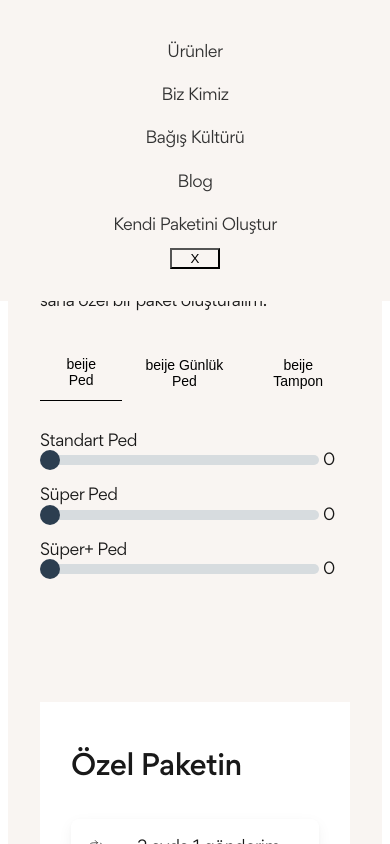
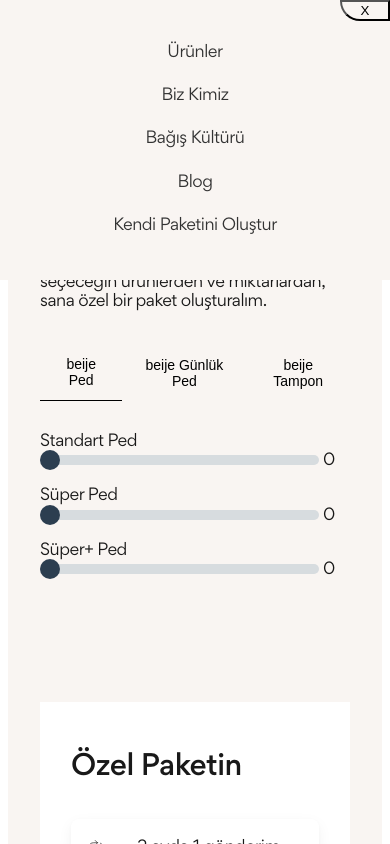
Before and after one commit to Emanet/case0, a Next.js app: page / in a window 390 px wide. Both pictures are taken after a click on the button 353 px from the left and 22 px from the top of the page. Shown: the top 844 px of the page. Built offline with nearby package versions, Linux system fonts and the light colour scheme.

Commit message:
style: hamburgermenu close button

```diff
--- a/src/app/components/Header/HamburgerButton/Hamburger/index.tsx
+++ b/src/app/components/Header/HamburgerButton/Hamburger/index.tsx
@@ -1,5 +1,5 @@
 import React from "react";
-import { StyledHamburger } from "./styles";
+import { StyledCloseButton, StyledHamburger } from "./styles";
 
 type Props = {
   setIsActive: React.Dispatch<React.SetStateAction<boolean>>;
@@ -13,7 +13,7 @@
       <a href="/">Bağış Kültürü</a>
       <a href="/">Blog</a>
       <a href="/">Kendi Paketini Oluştur</a>
-      <button onClick={() => setIsActive(false)}>X</button>
+      <StyledCloseButton onClick={() => setIsActive(false)}>X</StyledCloseButton>
     </StyledHamburger>
   );
 }
--- a/src/app/components/Header/HamburgerButton/Hamburger/styles.ts
+++ b/src/app/components/Header/HamburgerButton/Hamburger/styles.ts
@@ -1,7 +1,7 @@
 import styled from "styled-components";
 
 export const StyledHamburger = styled.div`
-text-align: center;
+  text-align: center;
   align-items: center;
   position: absolute;
   top: 0;
@@ -18,6 +18,14 @@
   z-index: 1500;
   button {
     width: 50px;
-    background:none ;
+    background: none;
   }
 `;
+
+export const StyledCloseButton = styled.button`
+  position: absolute;
+  top: 0;
+  right: 0;
+  border-radius: 0 0 0 20px;
+  cursor: pointer;
+`;
```
